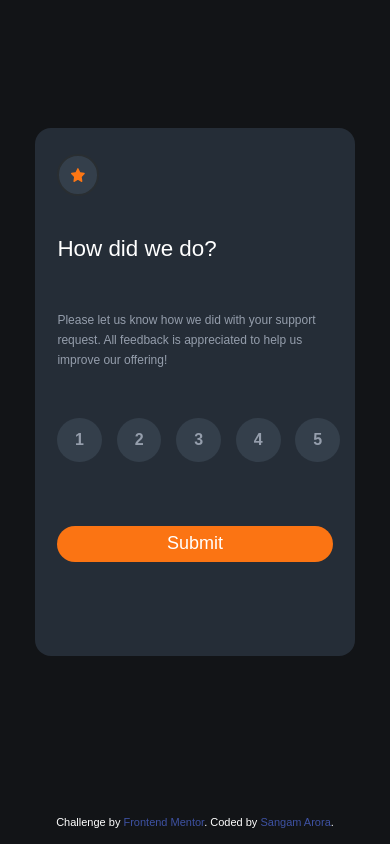
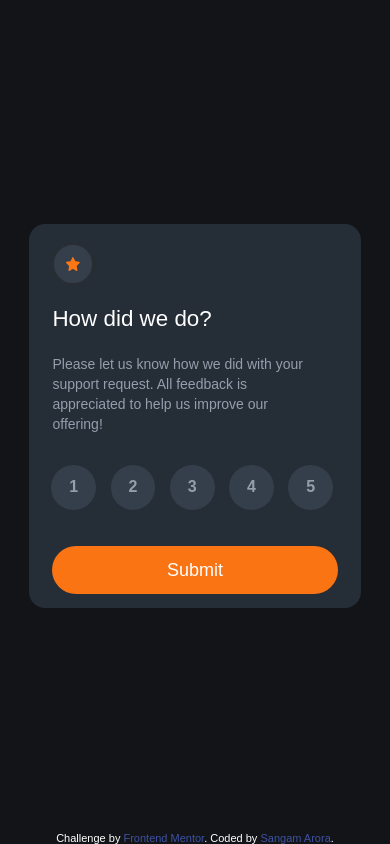
Before and after one commit to sangam2109/Frontend-rating-project, a plain HTML site: page index.html in a window 390 px wide. Drawn offline with Linux system fonts and the light colour scheme; a web font is replaced by a local one.

Commit message:
added css designs

```diff
--- a/style(thankyou).css
+++ b/style(thankyou).css
@@ -8,33 +8,32 @@ body{
   font-family: 'Overpass', sans-serif;
   color: white;
   font-size: 14px;
-  height: 100%;
+  height: 100vh;
+  display: flex;
+  justify-content: center;
+  align-items: center;
+  flex-direction: column;
+  margin: 0;
 
 }
 .container{
-
     margin: auto;
-
-  background-color: hsl(213, 19%, 18%);
+    background-color: hsl(213, 19%, 18%);
     width: 20rem;
     height: 20.625rem;
     display: flex;
     flex-direction: column;
-    justify-content: space-evenly;
     align-items: center;
-    margin-top: 8.6rem;
     border-radius: 20px;
-
 }
 .thankyou-logo{
-
   width: 120px;
-  margin-top: 10px;
+  margin-top: 3rem;
+  margin-bottom: 2rem;
 }
 .score {
-  margin: 1rem auto;
+
   padding: 5px 15px;
-
   color: hsl(25, 97%, 53%);
   background-color: hsl(211, 18%, 25%);
   border-radius: 2rem;
@@ -75,18 +74,19 @@ footer a{
 
 @media screen and (min-width: 250px) and (max-width: 450px) {
   .container {
-    height: 27rem;
-    margin-top: 6rem;
-    margin-bottom: 10rem;
+    height: 24rem;
   }
   .thankyou-logo{
-    margin-bottom: 5rem;
+    margin-bottom: 3rem;
   }
-  p,h1,.score{
+  .score{
     margin-bottom: 2rem;
   }
-
-  footer{
-    margin-top: auto;
+  p,h1{
+    margin-bottom:1.5rem ;
+  }
+  p{
+    width:84%;
+    font-size: 14px;
   }
 }
--- a/style.css
+++ b/style.css
@@ -10,9 +10,11 @@ body {
   background-color: hsl(216, 12%, 8%);
   color: white;
   display: flex;
+  height: 100vh;
+  margin: 0;
   justify-content: center;
   flex-direction: column;
-
+  align-items: center;
 }
 
 .rating-container {
@@ -21,8 +23,7 @@ body {
   background-color: hsl(213, 19%, 18%);
   border-radius: 1rem;
   margin: auto;
-  margin-top: 10rem;
-  /* margin-bottom: 10rem; */
+
 }
 #star-logo{
   width:.9em;
@@ -48,6 +49,7 @@ body {
   justify-content: space-evenly;
   /* margin-inline: 7%; */
   margin-left: 2.3%;
+  margin-right: 4%;
   margin-bottom: .8rem;
 }
 .inline{
@@ -129,22 +131,32 @@ footer a{
   color: hsl(228, 83%, 60%);
     text-decoration: none;
 }
-@media screen and (min-width: 250px) and (max-width: 450px) {
+@media screen and (min-width: 200px) and (max-width: 450px) {
   .rating-container {
-    height: 33rem;
-    margin-top: 8rem;
-    margin-bottom: 10rem;
+    height: 24rem;
+    width: 85%;
+
   }
   .star{
-    margin-bottom: 3rem;
+    margin-bottom: 1.4rem;
   }
-  p,h1{
-    margin-bottom: 3rem;
+  h1{
+    margin-bottom: 1.4rem;
+  }
+  .rating-boxes button.box{
+    width: 2.8rem;
+    height: 2.8rem;
+  }
+  p{
+    width:80%;
+    font-size: 14px;
+    margin-bottom: 1.9rem;
   }
   .rating-boxes{
-    margin-bottom: 3rem;
+    margin-bottom: 1.3rem;
   }
-  footer{
-    margin-top: auto;
+  #submit-button{
+    height: 3rem;
   }
+
 }
```
